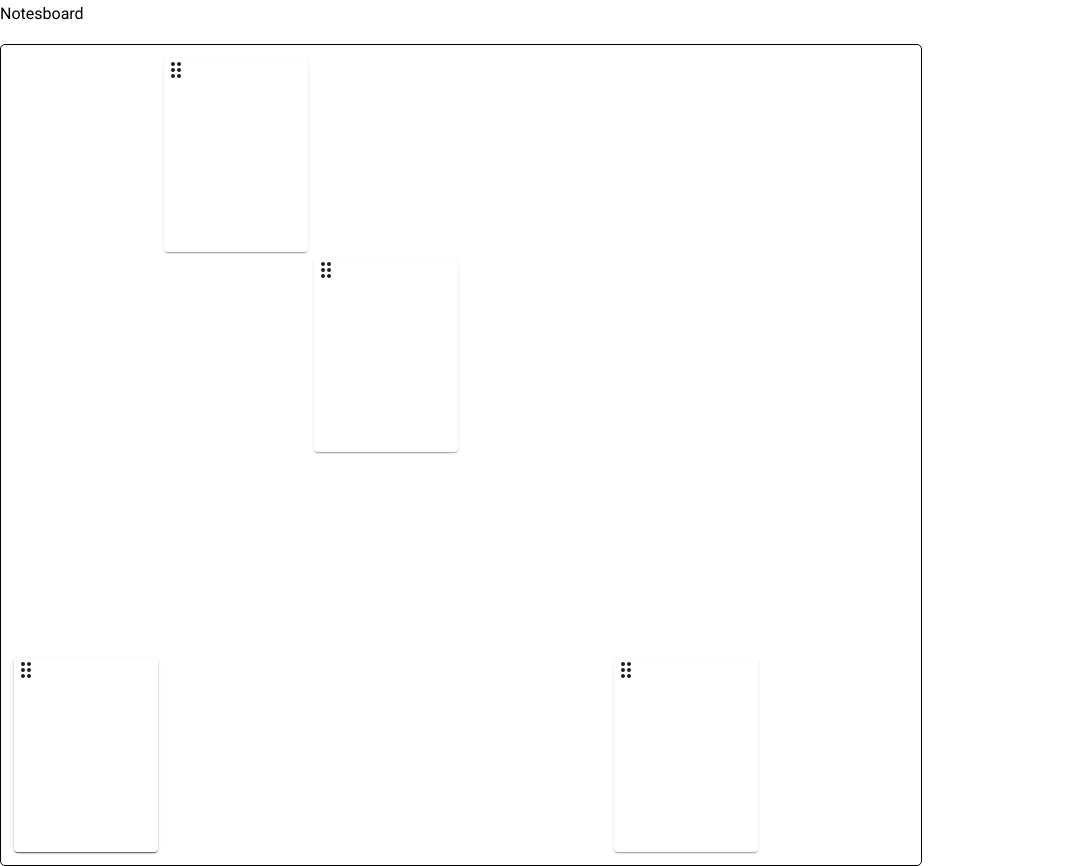
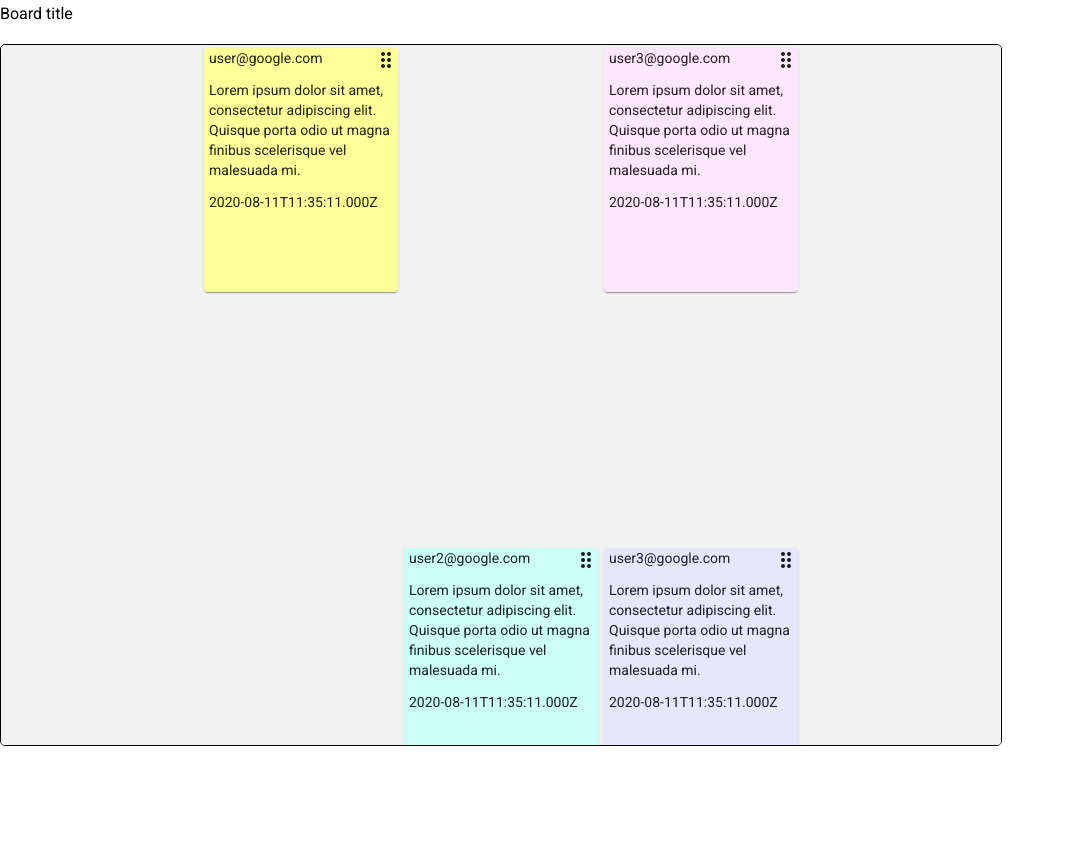
Before and after one commit to googleinterns/step257-2020, an Angular app in the folder sticknotes-frontend/: page /board-demo in a window 1280 px wide. Shown: the whole page, without its empty margins (0-1065 px from the left). After the commit the page ends 800 px from the top, so only its background shows below. Built offline with nearby package versions, Linux system fonts and the light colour scheme.

Commit message:
Add missed files

```diff
--- a/sticknotes-frontend/src/app/board/board.component.css
+++ b/sticknotes-frontend/src/app/board/board.component.css
@@ -1,21 +1,21 @@
 .board-wrapper {
-  padding: 10px;
   border: 1px solid black;
   border-radius: 5px;
-  width: 900px;
-  height: 800px;
+  width: 1000px;
+  height: 700px;
+  overflow: scroll;
+  position: absolute;
 }
 
 .board {
-  overflow: scroll;
-  height: 100%;
-  width: 100%;
   position: absolute;
+  background-color:  #f2f2f2;
+  border-radius: 5px;
 }
 
 .mat-card-wrapper {
-  height: 200px;
-  width: 150px;
+  height: 250px;
+  width: 200px;
   position: absolute;
   display: flex;
   justify-content: center;
@@ -23,11 +23,21 @@
 }
 
 .mat-card {
-  height: 194px;
-  width: 144px;
+  height: 244px;
+  width: 194px;
   padding: 0px;
 }
 
 .drag-handle {
   cursor: move;
 }
+
+.mat-card-content {
+  padding: 0px 0px 0px 5px;
+}
+
+.card-header {
+  display: flex;
+  justify-content: space-between;
+  width: 100%;
+}
--- a/sticknotes-frontend/src/app/board/board.component.html
+++ b/sticknotes-frontend/src/app/board/board.component.html
@@ -1,11 +1,18 @@
-<h3>{{boardTitle}}</h3>
+<h3>{{board.title}}</h3>
 <div class="board-wrapper">
-  <div class="board">
-    <div *ngFor="let note of notes; let i = index">
+  <div class="board" [style]="'width:' + NOTE_WIDTH * board.rows + 'px;height:' + NOTE_HEIGHT * board.cols + 'px'">
+    <div *ngFor="let note of board.notes; let i = index">
       <div (cdkDragEnded)="onNoteDrop($event, note)" cdkDrag class="mat-card-wrapper"
         [style]="'left:'+note.x + 'px;top:' + note.y + 'px'">
-        <mat-card>
-          <mat-icon cdkDragHandle class="drag-handle">drag_indicator</mat-icon>
+        <mat-card [style]="'background-color:' + note.color">
+          <mat-card-content>
+            <div class="card-header">
+              <p>{{note.creator}}</p>
+              <mat-icon cdkDragHandle class="drag-handle">drag_indicator</mat-icon>
+            </div>
+            <p>{{note.content}}</p>
+            <p>{{note.creationDate}}</p>
+          </mat-card-content>
         </mat-card>
       </div>
     </div>
--- a/sticknotes-frontend/src/app/board/board.component.ts
+++ b/sticknotes-frontend/src/app/board/board.component.ts
@@ -2,7 +2,8 @@ import { Component, OnInit } from '@angular/core';
 import { CdkDragEnd } from '@angular/cdk/drag-drop';
 import { Vector2 } from '../utility/vector';
 import { getTranslateValues } from '../utility/util';
-import { Note } from '../interfaces';
+import { Note, Board } from '../interfaces';
+import { ApiService } from '../services/api.service';
 
 @Component({
   selector: 'app-board',
@@ -10,49 +11,41 @@ import { Note } from '../interfaces';
   styleUrls: ['./board.component.css']
 })
 export class BoardComponent implements OnInit {
+  public board: Board;
+  public readonly NOTE_WIDTH = 200;
+  public readonly NOTE_HEIGHT = 250;
 
-  public notes: Note[] = [];
-  public boardTitle = 'Notesboard';
-  public readonly BOARD_WIDTH = 6;
-  public readonly BOARD_HEIGHT = 4;
-  constructor() { }
+  constructor(private apiService: ApiService) {
+    // load board
+    this.apiService.getBoard('boardKey').subscribe(board => {
+      this.board = board;
+    });
+  }
 
   ngOnInit(): void {
-    // generate mock notes
-    for (let i = 0; i < 5; ++i) {
-      this.notes.push({
-        x: this.getRandomInt(6) * 150,
-        y: this.getRandomInt(4) * 200,
-        translateX: 0,
-        translateY: 0
-      });
-    }
-  }
 
-  // returns a random int in the range [0, max)
-  private getRandomInt(max: number) {
-    return Math.floor(Math.random() * Math.floor(max));
   }
 
   // moves a note to a proper position after it was released
   public onNoteDrop(cdkDragEnd: CdkDragEnd, note: Note) {
     const elementRef = cdkDragEnd.source.element.nativeElement;
     const curTranslate = getTranslateValues(elementRef);
-    note.translateX = curTranslate.x;
-    note.translateY = curTranslate.y;
-    const x = note.x + note.translateX;
-    const y = note.y + note.translateY;
+    const x = note.x + curTranslate.x;
+    const y = note.y + curTranslate.y;
+    // update position temprarily so that it is not excluded from vectors list
+    note.x = x;
+    note.y = y;
     const vectors = [];
     // get the list of all possibly correct positions of the note
-    for (let i = 0; i < this.BOARD_WIDTH; ++i) {
-      for (let j = 0; j < this.BOARD_HEIGHT; ++j) {
-        vectors.push(new Vector2(i * 150, j * 200));
+    for (let i = 0; i < this.board.rows; ++i) {
+      for (let j = 0; j < this.board.cols; ++j) {
+        vectors.push(new Vector2(i * this.NOTE_WIDTH, j * this.NOTE_HEIGHT));
       }
     }
     // exclude already taken positions
     const epsilon = 1;
-    this.notes.forEach(note => {
-      const notePosition = new Vector2(note.x + note.translateX, note.y + note.translateY);
+    this.board.notes.forEach(note => {
+      const notePosition = new Vector2(note.x, note.y);
       // allow some margin of error, so distance shouldn't be exactly equal
       const taken = vectors.find((v: Vector2) => v.distanceTo(notePosition) <= epsilon);
       if (taken) {
@@ -70,9 +63,9 @@ export class BoardComponent implements OnInit {
       }
     }
     // apply new transformation
-    note.translateX += (minDistanceVector.x - x);
-    note.translateY += (minDistanceVector.y - y);
-    const transform = `translate3d(${note.translateX}px, ${note.translateY}px, 0)`;
-    elementRef.style.transform = transform;
+    note.x = minDistanceVector.x;
+    note.y = minDistanceVector.y;
+    cdkDragEnd.source._dragRef.reset();
+    elementRef.style.transform = '';
   }
 }
```
Also changed, not shown: sticknotes-frontend/src/app/interfaces.ts (+31 -2 lines).
